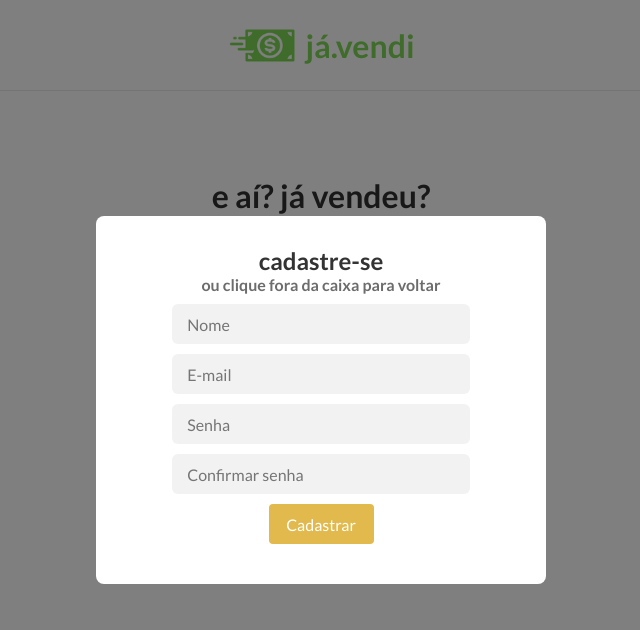
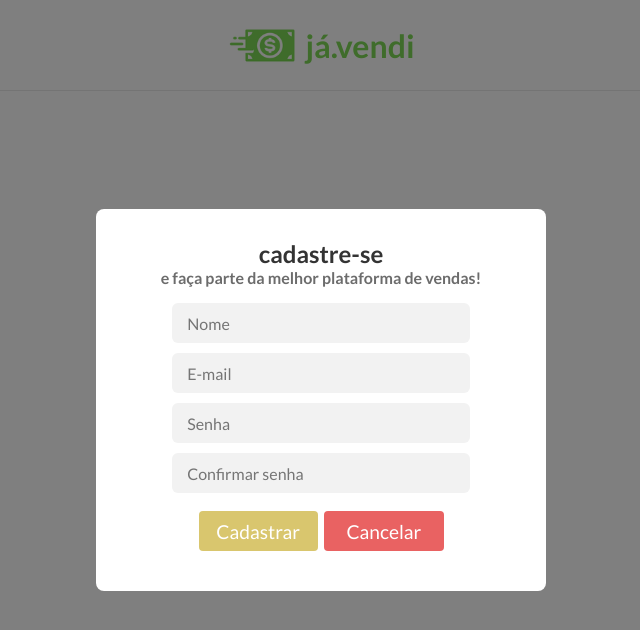
Before and after one commit to zaqueu-1/javendi, a React (Create React App) app: page / in a window 1280 px wide. Both pictures are taken after a click on the button "Cadastrar". Shown: the top 630 px of the page, without its empty margins (319-959 px from the left). Built offline with nearby package versions, Linux system fonts and the light colour scheme.

Commit message:
feat: new signup page

```diff
--- a/src/components/signup/Signup.jsx
+++ b/src/components/signup/Signup.jsx
@@ -1,4 +1,4 @@
-import React, { useEffect, useRef, useState } from 'react'
+import React, { useRef, useState } from 'react'
 import './signup.css'
 import { motion } from 'framer-motion'
 import { toast } from 'react-toastify'
@@ -12,25 +12,6 @@ function Signup({ modalOpen, setModalOpen }) {
     const [userEmail, setUserEmail] = useState('')
     const [userPass, setUserPass] = useState('')
     const [confirmPass, setConfirmPass] = useState('')
-
-    useEffect(() => {
-        if (modalOpen) {
-          document.addEventListener("click", handleClickOutside);
-        } else {
-          document.removeEventListener("click", handleClickOutside);
-        }
-
-        return () => {
-          document.removeEventListener("click", handleClickOutside);
-        };
-      }, []);
-
-
-    function handleClickOutside(e) {
-        if (e.target === modalRef.current) {
-          setModalOpen(false);
-        }
-      }
 
     const handleSignUp = async (e) => {
        e.preventDefault();
@@ -66,13 +47,16 @@ function Signup({ modalOpen, setModalOpen }) {
     <motion.div initial={{ opacity: 0 }} animate={{ opacity: 1, transition: { duration: 0.2 } }} ref={modalRef} className='modal-container'>
       <motion.form initial={{y:20}} animate={{ y: 0}} transition={{ ease: "easeOut", duration: 0.8 }} className="signup-box">
         <h1>cadastre-se</h1>
-        <p>ou clique fora da caixa para voltar</p>
+        <p>e faça parte da melhor plataforma de vendas!</p>
         <form style={{display: 'flex', flexDirection: 'column', width: '100%', alignItems: 'center'}}>
           <input className='signup-input' type='text' required value={userName} onChange={(e) => setUserName(e.target.value)} placeholder='Nome' />
           <input className='signup-input' type='text' required value={userEmail} onChange={(e) => setUserEmail(e.target.value)} placeholder='E-mail' />
           <input className='signup-input' type='password' required value={userPass} onChange={(e) => setUserPass(e.target.value)} placeholder='Senha' />
           <input className='signup-input' type='password' required value={confirmPass} onChange={(e) => setConfirmPass(e.target.value)} placeholder='Confirmar senha' />
+          <div className="buttons">
             <button className='signup-button' type='submit' onClick={(e) => handleSignUp(e)}>Cadastrar</button>
+            <button className='cancel-btn' onClick={() => setModalOpen(false)}>Cancelar</button>
+          </div>
         </form>
       </motion.form>
     </motion.div>
--- a/src/components/signup/signup.css
+++ b/src/components/signup/signup.css
@@ -32,5 +32,5 @@
     font-size: 1rem;
     font-weight: 700;
     color: #6c6c6c;
-    margin-bottom: 10px;
+    margin-bottom: 1rem;
 }
--- a/src/pages/Login/Login.jsx
+++ b/src/pages/Login/Login.jsx
@@ -50,6 +50,8 @@ function Login() {
     <>
       <Header />
       <div className="login-container">
+        {!modalOpen && (
+            <>
                 <motion.form initial={{y: 40, opacity: 0 }} animate={{ y: 0 , opacity:1 }} transition={{ ease: "easeOut", duration: 0.7 }} className="login-form">
                     <h1 className="login-title">e aí? já vendeu?</h1>
                     <input className="login-input" value={userEmail} required onChange={(e) => setUserEmail(e.target.value)} type="text" placeholder="E-mail" />
@@ -63,6 +65,9 @@ function Login() {
                     <h1>ainda não é cadastrado?</h1>
                     <button className="signup-button" onClick={openSignup}><BiLogIn /> Cadastrar</button>
                 </motion.div>
+            </>
+        )}
+
       </div>
       {modalOpen && (
                     <Signup modalOpen={modalOpen} setModalOpen={setModalOpen}/>
--- a/src/pages/Login/login.css
+++ b/src/pages/Login/login.css
@@ -21,10 +21,6 @@
     width: 55%;
 }
 
-.login-button:hover {
-    background-color: #4872b6;
-}
-
 .divider {
     width: 60%;
     height: 1px;
@@ -41,21 +37,16 @@
     margin-bottom: 1rem;
 }
 
-.signup-button {
-    width: 30%;
-    height: 40px;
-    border: none;
-    border-radius: 4px;
-    padding: 0 10px;
-    margin-bottom: 10px;
-    background-color: #e1b94c;
-    color: white;
-    font-size: 1rem;
-    cursor: pointer;
-    transition: all 0.4s;
+.buttons {
+    display: flex;
+    align-items: center;
+    justify-content: space-between;
+    width: 70%;
+    gap: .4rem;
+    margin-top: .5rem;
 }
 
-.login-button {
+.login-button, .signup-button, .cancel-btn {
     width: 50%;
     height: 40px;
     border: none;
@@ -73,7 +64,15 @@
     gap: .2rem;
   }
 
-  .login-button:hover, .signup-button:hover {
-    box-shadow: -6px 4px rgb(62, 62, 62, 0.3);
-    transform: scale(1.02);
+  .signup-button {
+    background-color: #d9c66e;
+}
+
+  .cancel-btn {
+    background-color: #e96262;
+}
+
+  .login-button:hover, .signup-button:hover, .cancel-btn:hover {
+    transform: scale(1.05);
+    opacity: 0.8;
   }
```
Lines whose indentation alone changed are shown as unchanged.
